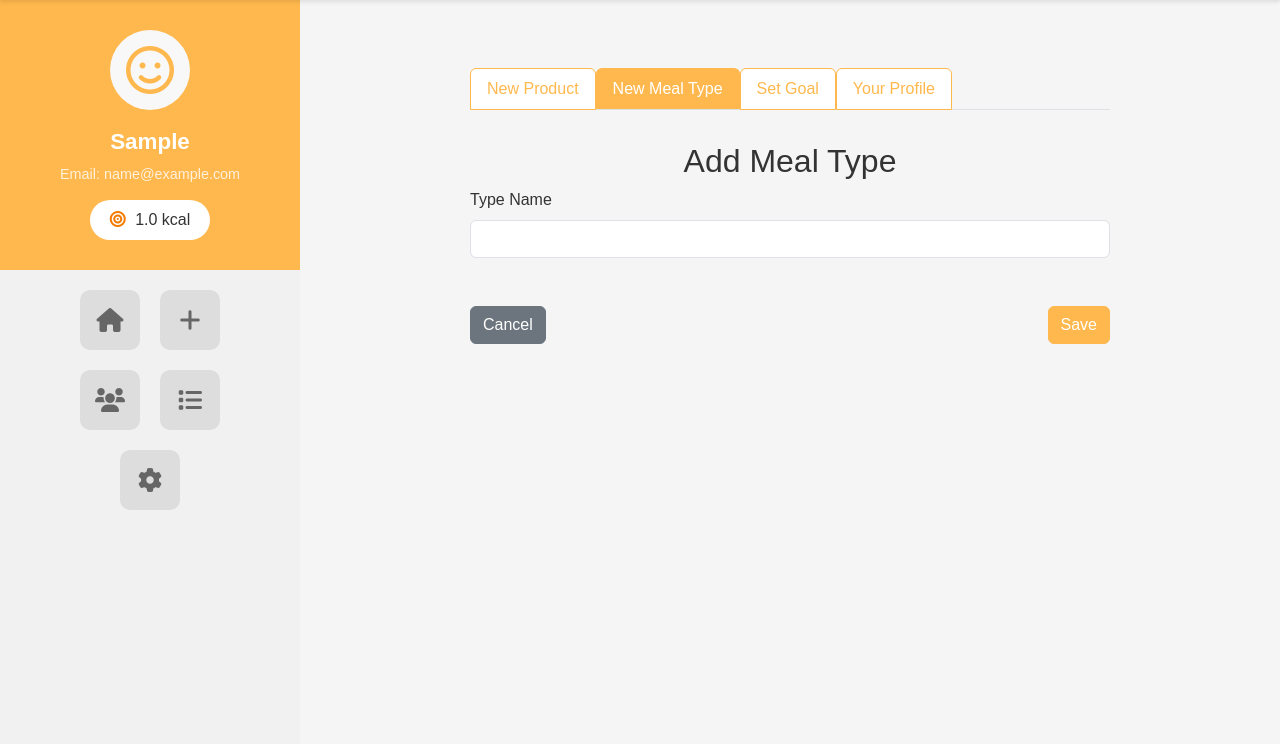
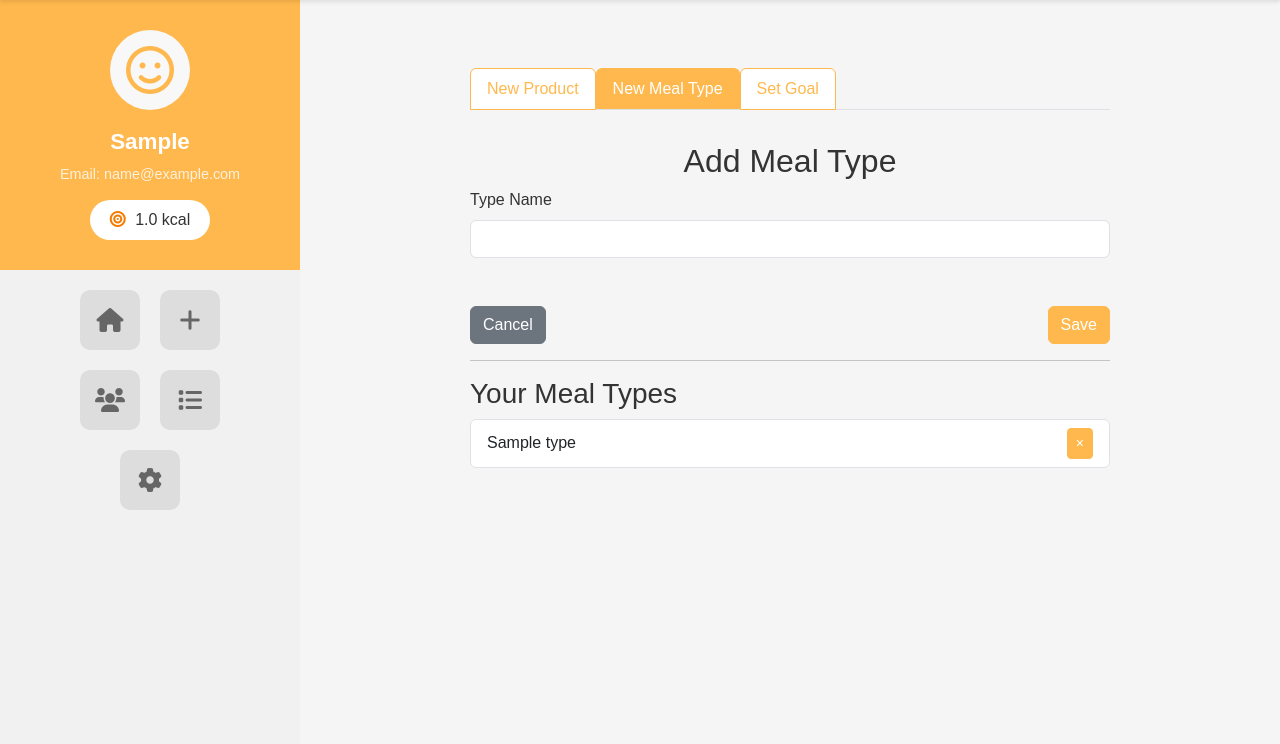
Before and after one commit to ocele/CITS5505, a Flask app: template app/templates/settings.html in a window 1280 px wide, after a click on "New Meal Type". Shown: the part 56-800 px from the top of the page. Run offline with Flask 3, Linux system fonts and the light colour scheme; the template is opened without the code that fills it: values that come from a table or form of the project are taken from there, others are empty; a user stored in the database is signed in; tables that the repository leaves empty hold one stand-in row (values such as "Sample post"); some libraries are stand-ins or nearby versions.

Commit message:
feat(settings): display and delete meal type list

```diff
--- a/app/templates/settings.html
+++ b/app/templates/settings.html
@@ -20,11 +20,6 @@
             <button class="nav-link" id="setGoal-tab" data-bs-toggle="tab" data-bs-target="#setGoal" type="button"
                 role="tab" aria-controls="setGoal" aria-selected="false">Set Goal</button>
         </li>
-        <li class="nav-item" role="presentation">
-            <button class="nav-link" id="setGoal-tab" data-bs-toggle="tab" data-bs-target="#setProfile" type="button"
-                role="tab" aria-controls="setProfile" aria-selected="false">Your Profile</button>
-        </li>
-
     </ul>
     <div class="tab-content mt-3">
         <!-- Add New Product Form -->
@@ -121,6 +116,29 @@
                 </div>
 
             </form>
+            <hr>
+
+            <!--  Meal Types list -->
+            <h3>Your Meal Types</h3>
+            {% if meal_types %}
+            <ul class="list-group">
+                {% for mt in meal_types %}
+                <li class="list-group-item d-flex justify-content-between align-items-center">
+                    {{ mt.type_name }}
+                    {% if mt.user_id == current_user.id %}
+                    <button class="btn btn-sm btn-primary delete-meal-type"
+                        data-url="{{ url_for('main.delete_meal_type', mt_id=mt.id) }}">
+                        &times;
+                    </button>
+                    {% else %}
+                    <span class="badge bg-secondary">System</span>
+                    {% endif %}
+                </li>
+                {% endfor %}
+            </ul>
+            {% else %}
+            <p class="text-muted">You don't have any meal types yet.</p>
+            {% endif %}
         </div>
 
         <!-- Set Goal Form -->
@@ -143,4 +161,24 @@
 {% endblock %}
 
 {% block extra_js %}
+<script>
+    document.addEventListener('DOMContentLoaded', () => {
+        document.querySelectorAll('.delete-meal-type').forEach(btn => {
+            btn.addEventListener('click', () => {
+                if (!confirm('Are you sure you want to delete this meal type?')) return;
+                fetch(btn.dataset.url, { method: 'DELETE' })
+                    .then(res => res.json())
+                    .then(data => {
+                        if (data.success) {
+                            btn.closest('li').remove();
+                        } else {
+                            alert('Delete failed.');
+                        }
+                    })
+                    .catch(() => alert('An error occurred.'));
+            });
+        });
+    });
+</script>
+
 {% endblock %}
```
Also changed, not shown: app/routes/main.py (+34 -15 lines).
